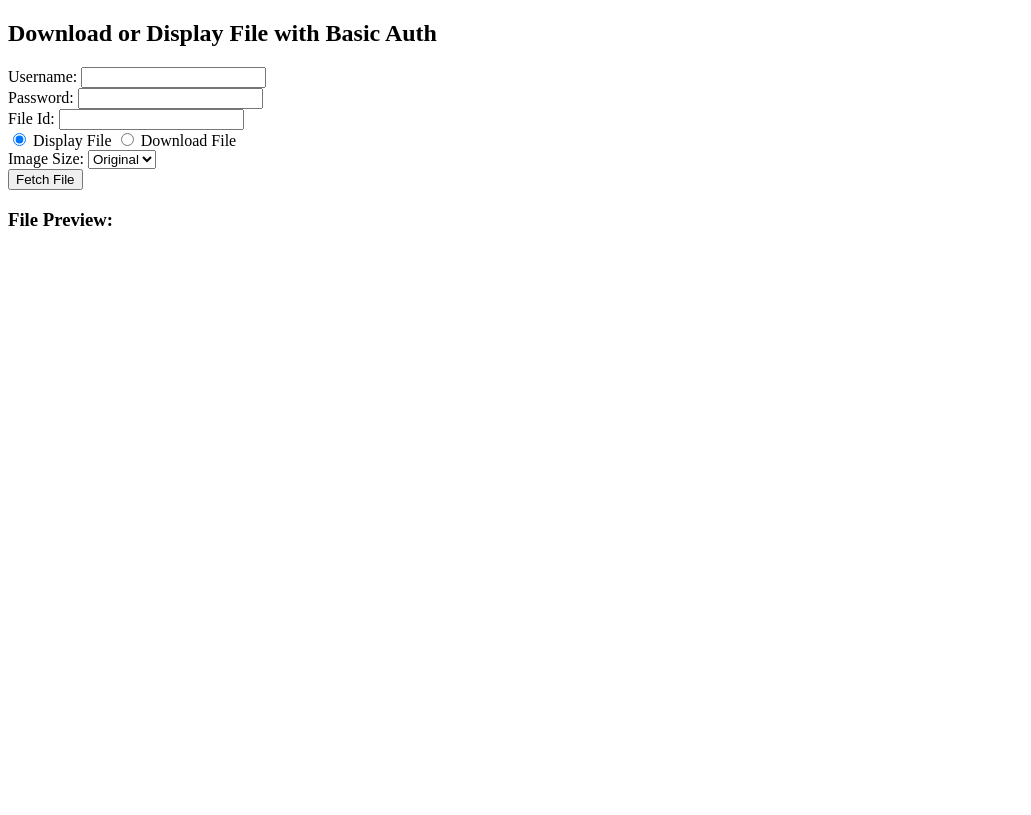
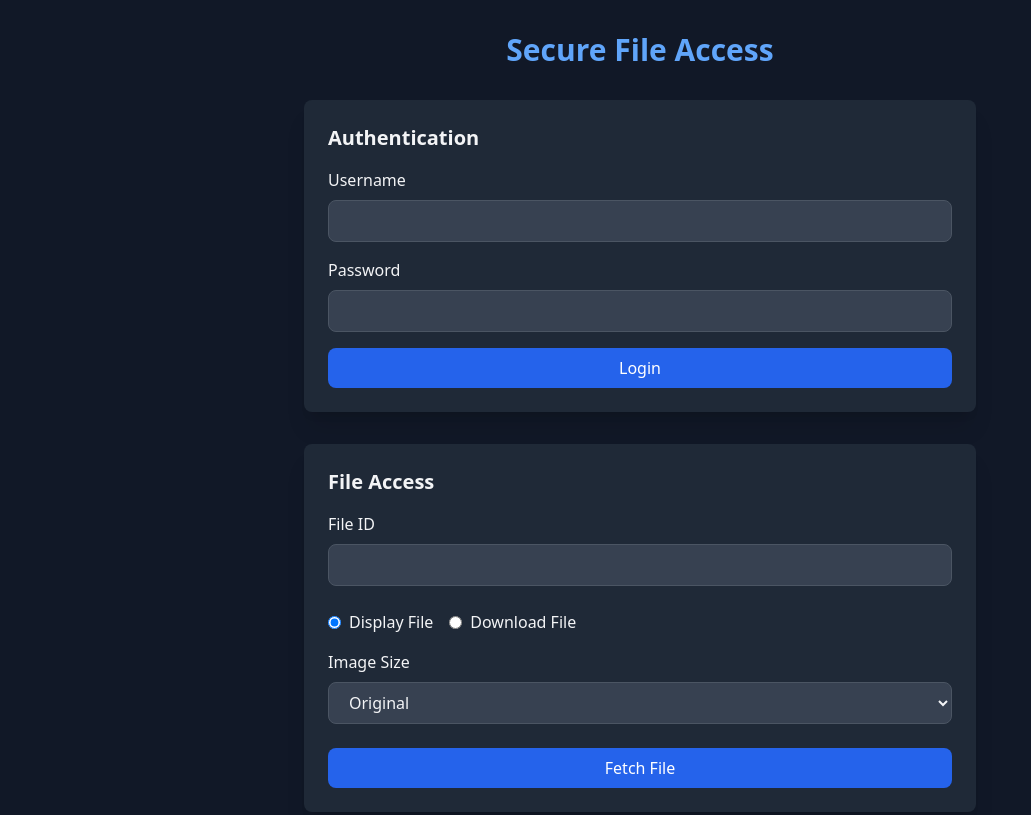
Before and after one commit to MarzouqAdebayo/files_manager_up, a website: page index.html in a window 1280 px wide. Shown: the top 815 px of the page, without its empty margins (0-1031 px from the left). Drawn offline with nearby package versions, Linux system fonts and the light colour scheme.

Commit message:
Added headers for cors and cookie for browser token auth
Styled html page

```diff
--- a/index.html
+++ b/index.html
@@ -4,35 +4,60 @@
     <meta charset="UTF-8" />
     <meta name="viewport" content="width=device-width, initial-scale=1.0" />
     <title>Download or Display File</title>
+    <script src="https://cdn.tailwindcss.com"></script>
     <script>
-      async function handleFile() {
+      async function handleLogin() {
+        const url = `http://localhost:5000/connect`;
         const username = document.getElementById('username').value;
         const password = document.getElementById('password').value;
+
+        if (!username || !password) {
+          alert('Please enter both username and password.');
+          return;
+        }
+
+        const headers = new Headers();
+        headers.append(
+          'Authorization',
+          'Basic ' + btoa(username + ':' + password),
+        );
+
+        try {
+          const response = await fetch(url, {
+            method: 'GET',
+            headers,
+            credentials: 'include',
+          });
+
+          if (!response.ok) {
+            throw new Error(`Error: ${response.status} ${response.statusText}`);
+          }
+
+          const res = await response.json();
+        } catch (error) {
+          console.error('Login failed:', error);
+          alert('Login failed');
+        }
+      }
+
+      async function handleFile() {
         const fileId = document.getElementById('file_id').value;
         const action = document.querySelector(
           'input[name="action"]:checked',
         ).value;
         const imageSize = document.getElementById('imageSize').value;
 
-        if (!username || !password) {
-          alert('Please enter both username and password.');
-          return;
-        }
-
         let url = `http://localhost:5000/files/${fileId}/data`;
-        const headers = new Headers();
-        headers.append(
-          'Authorization',
-          'Basic ' + btoa(username + ':' + password),
-        );
         if (imageSize) {
           url += `?size=${imageSize}`;
         }
 
+        console.log(document.cookie);
+
         try {
           const response = await fetch(url, {
             method: 'GET',
-            headers,
+            credentials: 'include',
           });
 
           if (!response.ok) {
@@ -41,7 +66,6 @@
 
           const blob = await response.blob();
           const fileType = blob.type;
-          console.log(blob);
 
           if (action === 'display') {
             displayFile(blob, fileType);
@@ -74,7 +98,7 @@
           fileContainer.appendChild(iframe);
         } else if (fileType.startsWith('text/')) {
           // Display Text File
-          fetch(fileURL)
+          fetch(fileURL, {credentials: 'include'})
             .then(response => response.text())
             .then(text => {
               const pre = document.createElement('pre');
@@ -97,32 +121,110 @@
       }
     </script>
   </head>
-  <body>
-    <h2>Download or Display File with Basic Auth</h2>
-    <label>Username: <input type="text" id="username" /></label>
-    <br />
-    <label>Password: <input type="password" id="password" /></label>
-    <br />
-    <label>File Id: <input type="text" id="file_id" /></label>
-    <br />
-    <label>
-      <input type="radio" name="action" value="display" checked /> Display File
+  <body class="bg-gray-900 text-gray-100 min-h-screen p-8">
+    <div class="max-w-2xl mx-auto space-y-8">
+      <h1 class="text-3xl font-bold text-center mb-8 text-blue-400">
+        Secure File Access
+      </h1>
+
+      <!-- Login Section -->
+      <div class="bg-gray-800 p-6 rounded-lg shadow-xl">
+        <h2 class="text-xl font-semibold mb-4">Authentication</h2>
+        <div class="space-y-4">
+          <div>
+            <label class="block mb-2">Username</label>
+            <input
+              type="text"
+              id="username"
+              class="w-full px-4 py-2 bg-gray-700 border border-gray-600 rounded-lg focus:ring-2 focus:ring-blue-500 focus:border-blue-500 outline-none transition"
+            />
+          </div>
+          <div>
+            <label class="block mb-2">Password</label>
+            <input
+              type="password"
+              id="password"
+              class="w-full px-4 py-2 bg-gray-700 border border-gray-600 rounded-lg focus:ring-2 focus:ring-blue-500 focus:border-blue-500 outline-none transition"
+            />
+          </div>
+          <button
+            onclick="handleLogin()"
+            class="w-full bg-blue-600 hover:bg-blue-700 text-white font-medium py-2 px-4 rounded-lg transition-colors"
+          >
+            Login
+          </button>
+        </div>
+      </div>
+
+      <!-- File Access Section -->
+      <div class="bg-gray-800 p-6 rounded-lg shadow-xl">
+        <h2 class="text-xl font-semibold mb-4">File Access</h2>
+        <div class="space-y-6">
+          <div>
+            <label class="block mb-2">File ID</label>
+            <input
+              type="text"
+              id="file_id"
+              class="w-full px-4 py-2 bg-gray-700 border border-gray-600 rounded-lg focus:ring-2 focus:ring-blue-500 focus:border-blue-500 outline-none transition"
+            />
+          </div>
+
+          <div class="space-y-4">
+            <div class="flex gap-4">
+              <label class="flex items-center space-x-2">
+                <input
+                  type="radio"
+                  name="action"
+                  value="display"
+                  checked
+                  class="text-blue-500 border-gray-600 focus:ring-blue-500"
+                />
+                <span>Display File</span>
               </label>
-    <label>
-      <input type="radio" name="action" value="download" /> Download File
+              <label class="flex items-center space-x-2">
+                <input
+                  type="radio"
+                  name="action"
+                  value="download"
+                  class="text-blue-500 border-gray-600 focus:ring-blue-500"
+                />
+                <span>Download File</span>
               </label>
-    <br />
-    <label for="imageSize">Image Size:</label>
-    <select id="imageSize">
+            </div>
+
+            <div>
+              <label class="block mb-2">Image Size</label>
+              <select
+                id="imageSize"
+                class="w-full px-4 py-2 bg-gray-700 border border-gray-600 rounded-lg focus:ring-2 focus:ring -blue-500 focus:border-blue-500 outline-none transition"
+              >
                 <option value="">Original</option>
                 <option value="500">500px</option>
                 <option value="250">250px</option>
                 <option value="100">100px</option>
               </select>
-    <br />
-    <button onclick="handleFile()">Fetch File</button>
+            </div>
+          </div>
 
-    <h3>File Preview:</h3>
-    <div id="file-container" style="margin-top: 10px"></div>
+          <button
+            onclick="handleFile()"
+            class="w-full bg-blue-600 hover:bg-blue-700 text-white font-medium py-2 px-4 rounded-lg transition-colors"
+          >
+            Fetch File
+          </button>
+        </div>
+      </div>
+
+      <!-- File Preview -->
+      <div class="bg-gray-800 p-6 rounded-lg shadow-xl">
+        <h3 class="text-lg font-semibold mb-4">File Preview</h3>
+        <div
+          id="file-container"
+          class="min-h-[200px] bg-gray-900 rounded-lg p-4 flex items-center justify-center"
+        >
+          <p class="text-gray-500">Preview will appear here...</p>
+        </div>
+      </div>
+    </div>
   </body>
 </html>
--- a/package.json
+++ b/package.json
@@ -25,6 +25,7 @@
   "type": "commonjs",
   "devDependencies": {
     "@types/bull": "^3.15.9",
+    "@types/cookie-parser": "^1.4.8",
     "@types/cors": "^2.8.17",
     "@types/express": "^5.0.0",
     "@types/image-thumbnail": "^1.0.4",
@@ -38,6 +39,7 @@
   "dependencies": {
     "argon2": "^0.41.1",
     "bull": "^4.16.5",
+    "cookie-parser": "^1.4.7",
     "cors": "^2.8.5",
     "dotenv": "^16.4.7",
     "express": "^4.21.2",
--- a/src/image-worker.ts
+++ b/src/image-worker.ts
@@ -76,7 +76,7 @@ async function processImageThumbnail(
 }
 
 const thumbnailGeneratorQueue = Queue(
-  'thumbnail generator',
+  'generate thumbnail',
   `redis://${process.env.HOST || '127.0.0.1'}:${process.env.PORT || '6379'}`,
 );
 void thumbnailGeneratorQueue
```
Also changed, not shown: src/controllers/AuthController.ts (+14 -2 lines), src/controllers/FilesController.ts (+25 -8 lines), src/controllers/UserController.ts (+7 -3 lines), src/email-worker.ts (+19 -9 lines), src/server.ts (+14 -1 lines), src/utils/getIdObject.ts (added, +11 -0 lines), src/utils/welcomeEmailSender.ts (added, +56 -0 lines), 1 other file. Lines whose indentation alone changed are shown as unchanged.
